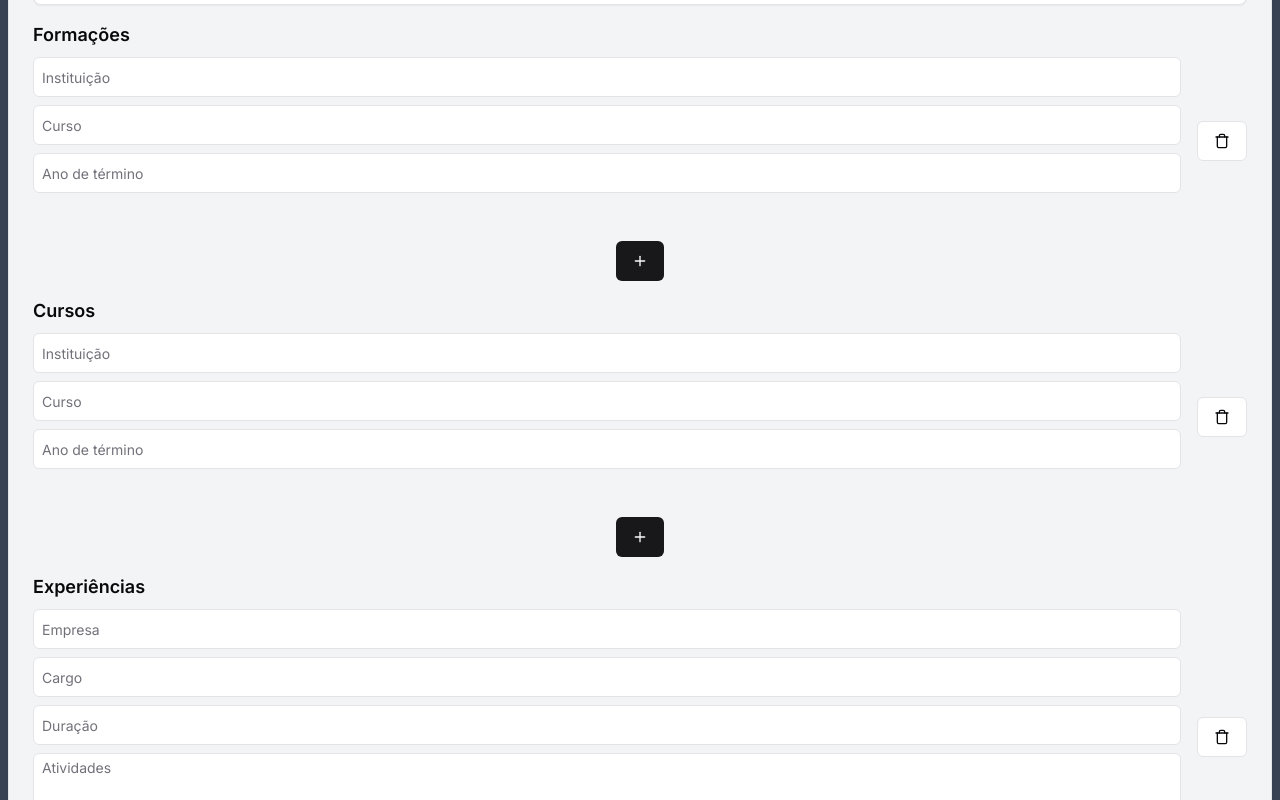
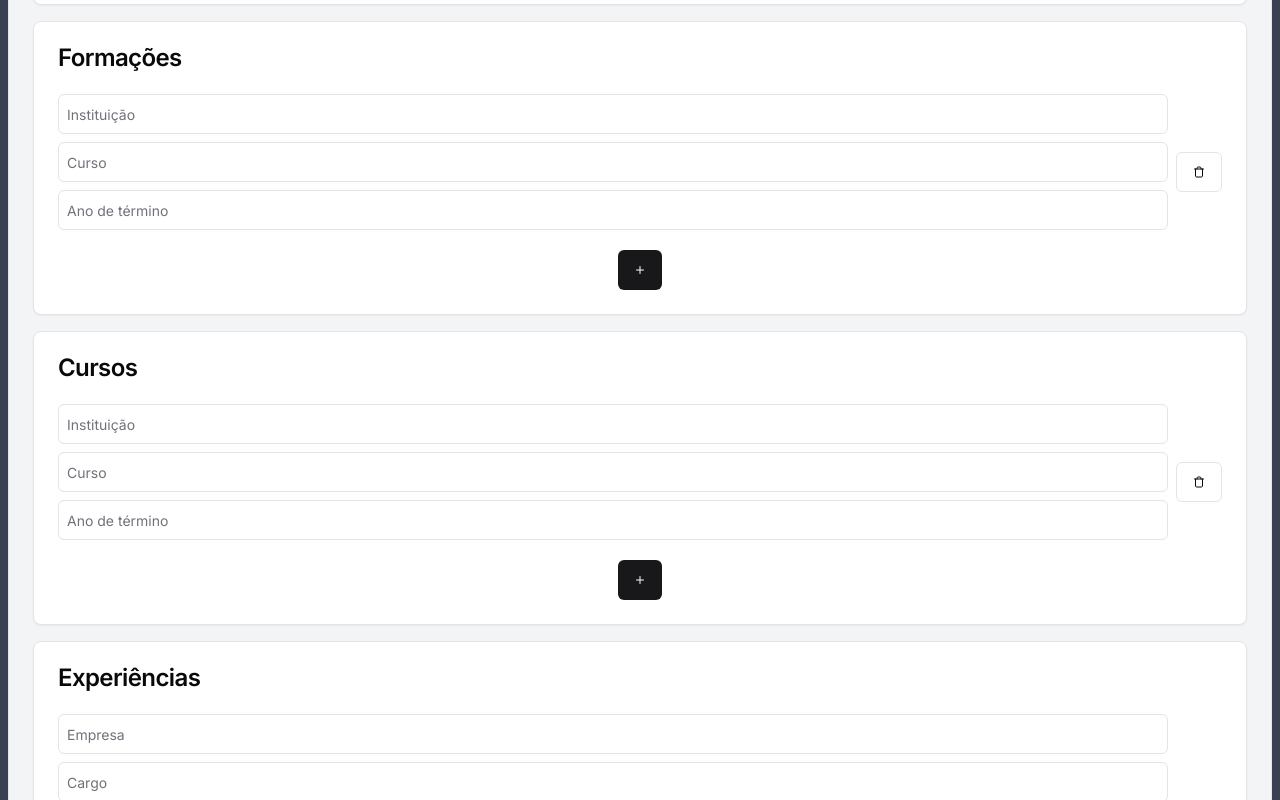
Before and after one commit to jhowk14/projeto-adm-gerador-cv-next, a Next.js app: page / in a window 1280 px wide. Shown: the part 740-1540 px from the top of the page. Built offline with nearby package versions, Linux system fonts and the light colour scheme.

Commit message:
config layout adcionaveis

```diff
--- a/src/components/component/adicionaveis.tsx
+++ b/src/components/component/adicionaveis.tsx
@@ -4,6 +4,7 @@ import { ButtonAdd } from "./buttonAdd";
 import { ButtonRemove } from "./buttonRemove";
 import { Input } from "../ui/input";
 import { Textarea } from "../ui/textarea";
+import { Card, CardContent, CardHeader, CardTitle } from "../ui/card";
 
 const educacaoSchema = z.object({
   instituicao: z.string().optional(),
@@ -18,7 +19,7 @@ const experienciaSchema = z.object({
   atividades: z.string().optional(),
 });
 
-const Adicionaveis = ({onChange}: {onChange:(a:any) => void}) => {
+const Adicionaveis = ({ onChange }: { onChange: (a: any) => void }) => {
   const [formacoes, setFormacoes] = useState([educacaoSchema.parse({})]);
   const [cursos, setCursos] = useState([educacaoSchema.parse({})]);
   const [experiencias, setExperiencias] = useState([
@@ -26,7 +27,7 @@ const Adicionaveis = ({onChange}: {onChange:(a:any) => void}) => {
   ]);
 
   const handleInputChange = () => {
-    onChange({educacao: formacoes,experiencia: experiencias, cursos});
+    onChange({ educacao: formacoes, experiencia: experiencias, cursos });
   };
 
   const adicionarFormacao = () => {
@@ -59,11 +60,14 @@ const Adicionaveis = ({onChange}: {onChange:(a:any) => void}) => {
 
   return (
     <>
-      <div className="mb-6" onChange={handleInputChange}>
-        <h3 className="text-lg font-semibold mb-2">Formações</h3>
+      <Card onChange={handleInputChange}>
+        <CardHeader>
+            <CardTitle>Formações</CardTitle>
+        </CardHeader>
+        <CardContent>
         {formacoes.map((formacao, index) => (
-          <div key={index} className="flex items-center space-x-4">
-            <div className="w-full space-y-2 mb-8">
+          <div key={index} className="flex items-center space-x-2">
+            <div className="w-full space-y-2 mb-5">
               <Input
                 type="text"
                 value={formacao.instituicao || ""}
@@ -101,20 +105,23 @@ const Adicionaveis = ({onChange}: {onChange:(a:any) => void}) => {
             <ButtonRemove onClick={() => removerFormacao(index)} />
           </div>
         ))}
-        <div className="flex justify-center mt-4">
+        <div className="flex justify-center">
           <ButtonAdd onClick={adicionarFormacao} />
         </div>
-      </div>
-      <div className="mb-6" onChange={handleInputChange}>
-        <h3 className="text-lg font-semibold mb-2">Cursos</h3>
+        </CardContent>
+      </Card>
+      <Card onChange={handleInputChange}>
+      <CardHeader>
+            <CardTitle>Cursos</CardTitle>
+        </CardHeader>
+        <CardContent>
         {cursos.map((formacao, index) => (
-          <div key={index} className="flex items-center space-x-4">
-            <div className="w-full space-y-2 mb-8">
+          <div key={index} className="flex items-center space-x-2">
+            <div className="w-full space-y-2 mb-5">
               <Input
                 type="text"
                 value={formacao.instituicao || ""}
                 onChange={(e) => {
-
                   const novasFormacoes = [...cursos];
                   novasFormacoes[index].instituicao = e.target.value;
                   setCursos(novasFormacoes);
@@ -126,7 +133,6 @@ const Adicionaveis = ({onChange}: {onChange:(a:any) => void}) => {
                 type="text"
                 value={formacao.curso || ""}
                 onChange={(e) => {
-
                   const novasFormacoes = [...cursos];
                   novasFormacoes[index].curso = e.target.value;
                   setCursos(novasFormacoes);
@@ -138,7 +144,6 @@ const Adicionaveis = ({onChange}: {onChange:(a:any) => void}) => {
                 type="text"
                 value={formacao.anoTermino || ""}
                 onChange={(e) => {
-
                   const novasFormacoes = [...cursos];
                   novasFormacoes[index].anoTermino = e.target.value;
                   setCursos(novasFormacoes);
@@ -150,15 +155,19 @@ const Adicionaveis = ({onChange}: {onChange:(a:any) => void}) => {
             <ButtonRemove onClick={() => removerCursos(index)} />
           </div>
         ))}
-        <div className="flex justify-center mt-4">
+        <div className="flex justify-center">
           <ButtonAdd onClick={adicionarCursos} />
         </div>
-      </div>
-      <div onChange={handleInputChange}>
-        <h3 className="text-lg font-semibold mb-2">Experiências</h3>
+        </CardContent>
+      </Card>
+      <Card onChange={handleInputChange}>
+      <CardHeader>
+            <CardTitle>Experiências</CardTitle>
+        </CardHeader>
+        <CardContent>
         {experiencias.map((experiencia, index) => (
-          <div key={index} className="flex items-center space-x-4">
-          <div className="w-full space-y-2 mb-8">
+          <div key={index} className="flex items-center space-x-2">
+            <div className="w-full space-y-2 mb-5">
               <Input
                 type="text"
                 value={experiencia.empresa || ""}
@@ -209,7 +218,8 @@ const Adicionaveis = ({onChange}: {onChange:(a:any) => void}) => {
         <div className="flex justify-center">
           <ButtonAdd onClick={adicionarExperiencia} />
         </div>
-      </div>
+        </CardContent>
+      </Card>
     </>
   );
 };
--- a/src/components/component/buttonAdd.tsx
+++ b/src/components/component/buttonAdd.tsx
@@ -12,7 +12,7 @@ export function ButtonAdd({ onClick }: ButtonAddProps) {
   return (
     <div className="flex items-center space-x-4">
       <Button onClick={onClick} type="button">
-        <PlusIcon className="h-4 w-4" />
+        <PlusIcon className="h-3 w-3" />
       </Button>
     </div>
   );
--- a/src/components/component/buttonRemove.tsx
+++ b/src/components/component/buttonRemove.tsx
@@ -2,7 +2,7 @@
  * This code was generated by v0 by Vercel.
  * @see https://v0.dev/t/7uEafCBdbG1
  */
-import { Button } from "@/components/ui/button"
+import { Button } from "@/components/ui/button";
 
 interface ButtonAddProps {
   onClick: () => void; // Definindo o tipo da prop onClick como uma função sem parâmetros e sem retorno
@@ -11,10 +11,10 @@ export function ButtonRemove({ onClick }: ButtonAddProps) {
   return (
     <div className="flex items-center space-x-4">
       <Button variant="outline" onClick={onClick} type="button">
-        <TrashIcon className="h-4 w-4" />
+        <TrashIcon className="h-3 w-3" />
       </Button>
     </div>
-  )
+  );
 }
 // @ts-ignore
 function PlusIcon(props) {
@@ -34,7 +34,7 @@ function PlusIcon(props) {
       <path d="M5 12h14" />
       <path d="M12 5v14" />
     </svg>
-  )
+  );
 }
 
 // @ts-ignore
@@ -56,5 +56,5 @@ function TrashIcon(props) {
       <path d="M19 6v14c0 1-1 2-2 2H7c-1 0-2-1-2-2V6" />
       <path d="M8 6V4c0-1 1-2 2-2h4c1 0 2 1 2 2v2" />
     </svg>
-  )
+  );
 }
```
Lines whose indentation alone changed are shown as unchanged.
